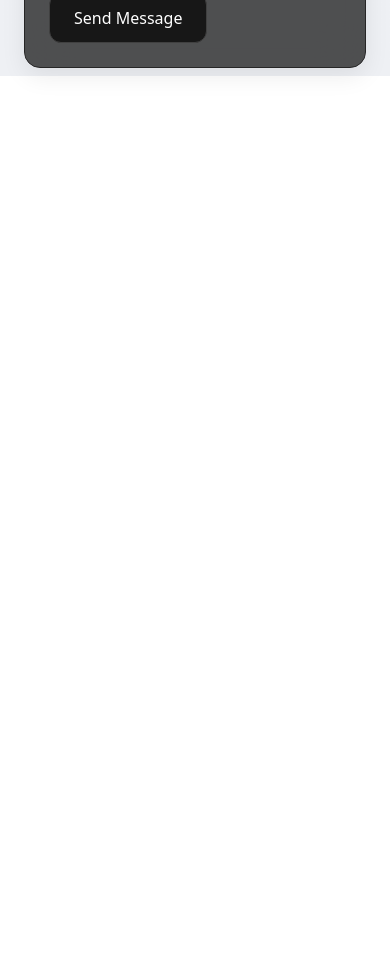
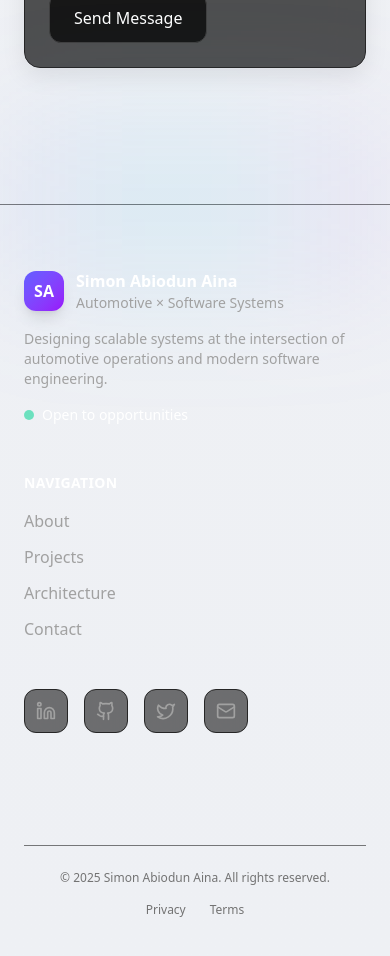
Before and after one commit to Ojfirst/simon-portfolio, a Next.js app: page / in a window 390 px wide. Shown: the part 10500-11456 px from the top of the page. Before the commit the page ends 10576 px from the top, so only its background shows below. Built offline with nearby package versions, Linux system fonts and the light colour scheme.

Commit message:
Set up site-footer

```diff
--- a/src/app/layout.tsx
+++ b/src/app/layout.tsx
@@ -8,6 +8,7 @@ import { ThemeProvider } from "next-themes"
 import { SeoPerson } from "@/components/seo/seo-person"
 import { SeoSoftware } from "@/components/seo/seo-software"
 import { Header } from "@/components/layout/header"
+import { SiteFooter } from "@/components/layout/footer";
 
 
 export const metadata: Metadata = {
@@ -110,6 +111,7 @@ export default function RootLayout({
         <ThemeProvider attribute="class" defaultTheme='system' enableSystem={false}>
           <Header />
           <main className="pt-28">{children}</main>
+          <SiteFooter />
           <ToasterProvider />
         </ThemeProvider>
       </body>
--- a/src/components/layout/footer.tsx
+++ b/src/components/layout/footer.tsx
@@ -0,0 +1,147 @@
+// src/components/layout/site-footer.tsx
+"use client"
+
+import Link from "next/link"
+import { Mail, ArrowUpRight } from 'lucide-react';
+import { availability } from "@/lib/availability";
+import { socialLinks } from "./footer/socialLinks";
+import { contactInfo } from "../contact/contact.data";
+import { useThemeTokens } from "@/lib/theme/useThemeTokens";
+
+export function SiteFooter() {
+  const year = new Date().getFullYear();
+  const {
+    textColor,
+    subTextColor,
+    mutedText,
+    panelBg,
+    badgeBg,
+    badgeBorder,
+    iconPanel,
+  } = useThemeTokens()
+
+  return (
+    <footer className="relative mt-32 border-t border-neutral-800/60">
+      {/* Ambient glow */}
+      <div className="absolute inset-x-0 -top-20 h-40 bg-gradient-to-r from-indigo-500/10 via-cyan-400/10 to-purple-500/10 blur-3xl pointer-events-none" />
+
+      <div className="relative max-w-7xl mx-auto px-6 py-16">
+        <div className="grid gap-12 md:grid-cols-3">
+
+          {/* Brand / Identity */}
+          <div className="space-y-4">
+            <div className="flex items-center gap-3">
+              <div className="h-10 w-10 rounded-xl bg-gradient-to-br from-indigo-500 to-purple-600 flex items-center justify-center font-bold text-white shadow-lg">
+                SA
+              </div>
+              <div>
+                <p className={`font-semibold ${textColor}`}>
+                  Simon Abiodun Aina
+                </p>
+                <p className={`text-sm ${subTextColor}`}>
+                  Automotive × Software Systems
+                </p>
+              </div>
+            </div>
+
+            <p className={`text-sm ${subTextColor} max-w-sm`}>
+              Designing scalable systems at the intersection of
+              automotive operations and modern software engineering.
+            </p>
+
+            {/* Availability badge */}
+            <div className="flex items-center gap-2">
+              <span
+                className={`h-2.5 w-2.5 rounded-full ${availability.available
+                  ? "bg-emerald-400 animate-pulse"
+                  : "bg-neutral-500"
+                  }`}
+              />
+              <span className={`text-sm ${textColor}`}>
+                {availability.available
+                  ? "Open to opportunities"
+                  : "Currently unavailable"}
+              </span>
+            </div>
+          </div>
+
+          {/* Quick Links */}
+          <div className="space-y-4">
+            <p className={`text-sm font-semibold ${textColor} uppercase tracking-wide`}>
+              Navigation
+            </p>
+
+            <ul className="space-y-3">
+              {[
+                { label: "About", href: "#about" },
+                { label: "Projects", href: "#projects" },
+                { label: "Architecture", href: "#architecture" },
+                { label: "Contact", href: "#contact" },
+              ].map((item) => (
+                <li key={item.label}>
+                  <Link
+                    href={item.href}
+                    className={`group inline-flex items-center gap-2 ${subTextColor} transition-colors hover:text-gray-500`}
+                  >
+                    {item.label}
+                    <ArrowUpRight className="w-4 h-4 opacity-0 translate-y-0.5 transition-all group-hover:opacity-100 group-hover:translate-y-0" />
+                  </Link>
+                </li>
+              ))}
+            </ul>
+          </div>
+
+          {/* Social / Actions */}
+          <div className="flex items-center gap-4">
+            {socialLinks.map(
+              ({ label, href, icon: Icon, hover }) =>
+                href && (
+                  <a
+                    key={label}
+                    href={href}
+                    target="_blank"
+                    rel="noopener noreferrer"
+                    aria-label={label}
+                    className={`group flex h-11 w-11 items-center justify-center rounded-xl
+            border border-neutral-800 bg-neutral-900/60 backdrop-blur
+            transition-all hover:-translate-y-1 ${hover}`}
+                  >
+                    <Icon className="w-5 h-5 text-neutral-400 group-hover:text-white" />
+                  </a>
+                )
+            )}
+
+            {/* Email CTA */}
+            <a
+              href={`mailto:${contactInfo.email}`}
+              aria-label="Email"
+              className="group flex h-11 w-11 items-center justify-center rounded-xl
+      border border-neutral-800 bg-neutral-900/60 backdrop-blur
+      transition-all hover:-translate-y-1
+      hover:border-emerald-500/50 hover:shadow-[0_0_30px_-12px_rgba(16,185,129,0.8)]"
+            >
+              <Mail className="w-5 h-5 text-neutral-400 group-hover:text-white" />
+            </a>
+          </div>
+
+
+          {/* Bottom bar */}
+          <div className="mt-16 flex flex-col md:flex-row items-center justify-between gap-4 border-t border-neutral-800/60 pt-6">
+            <p className="text-xs text-neutral-500">
+              © {year} Simon Abiodun Aina. All rights reserved.
+            </p>
+
+            <div className="flex items-center gap-6 text-xs text-neutral-500">
+              <Link href="/privacy" className="hover:text-white transition-colors">
+                Privacy
+              </Link>
+              <Link href="/terms" className="hover:text-white transition-colors">
+                Terms
+              </Link>
+            </div>
+          </div>
+        </div>
+      </div>
+    </footer>
+  )
+}
--- /dev/null
+++ b/src/components/layout/footer/socialLinks.ts
@@ -0,0 +1,26 @@
+import { Github, Linkedin, Mail, ArrowUpRight, Twitter } from 'lucide-react';
+import { contactInfo } from '@/components/contact/contact.data';
+
+export const socialLinks = [
+	{
+		label: 'LinkedIn',
+		href: contactInfo.linkedProfiles.find((url) => url.includes('linkedin')),
+		icon: Linkedin,
+		hover:
+			'hover:border-sky-500/50 hover:shadow-[0_0_30px_-12px_rgba(56,189,248,0.8)]',
+	},
+	{
+		label: 'GitHub',
+		href: contactInfo.linkedProfiles.find((url) => url.includes('github')),
+		icon: Github,
+		hover:
+			'hover:border-indigo-500/50 hover:shadow-[0_0_30px_-12px_rgba(99,102,241,0.8)]',
+	},
+	{
+		label: 'X',
+		href: contactInfo.linkedProfiles.find((url) => url.includes('x.com')),
+		icon: Twitter,
+		hover:
+			'hover:border-neutral-500/50 hover:shadow-[0_0_30px_-12px_rgba(255,255,255,0.3)]',
+	},
+];
--- /dev/null
+++ b/src/lib/theme/useThemeTokens.ts
@@ -0,0 +1,26 @@
+'use client';
+
+import { useTheme } from 'next-themes';
+
+export function useThemeTokens() {
+	const { theme } = useTheme();
+
+	const isLight = theme === 'light';
+
+	return {
+		textColor: isLight ? 'text-neutral-900' : 'text-white',
+		subTextColor: isLight ? 'text-neutral-700' : 'text-neutral-400',
+		mutedText: isLight ? 'text-neutral-600' : 'text-neutral-500',
+
+		badgeBg: isLight ? 'bg-white/60' : 'bg-white/5',
+		badgeBorder: isLight ? 'border-neutral-400/40' : 'border-neutral-700',
+
+		panelBg: isLight
+			? 'bg-white/70 border-neutral-300'
+			: 'bg-neutral-950/70 border-neutral-800',
+
+		iconPanel: isLight
+			? 'bg-white/70 border-neutral-300 text-neutral-700'
+			: 'bg-neutral-900/60 border-neutral-800 text-neutral-400',
+	};
+}
```
